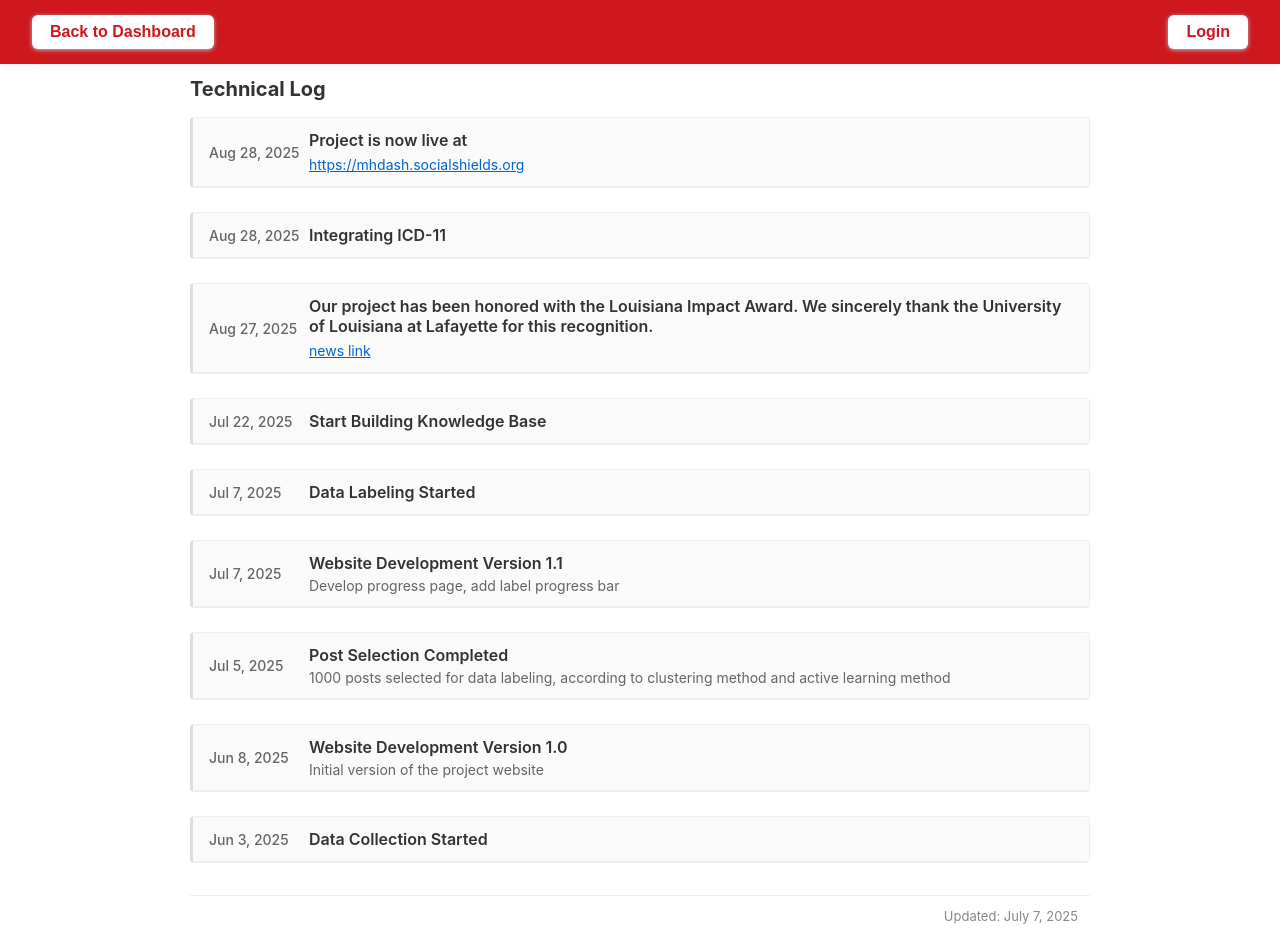
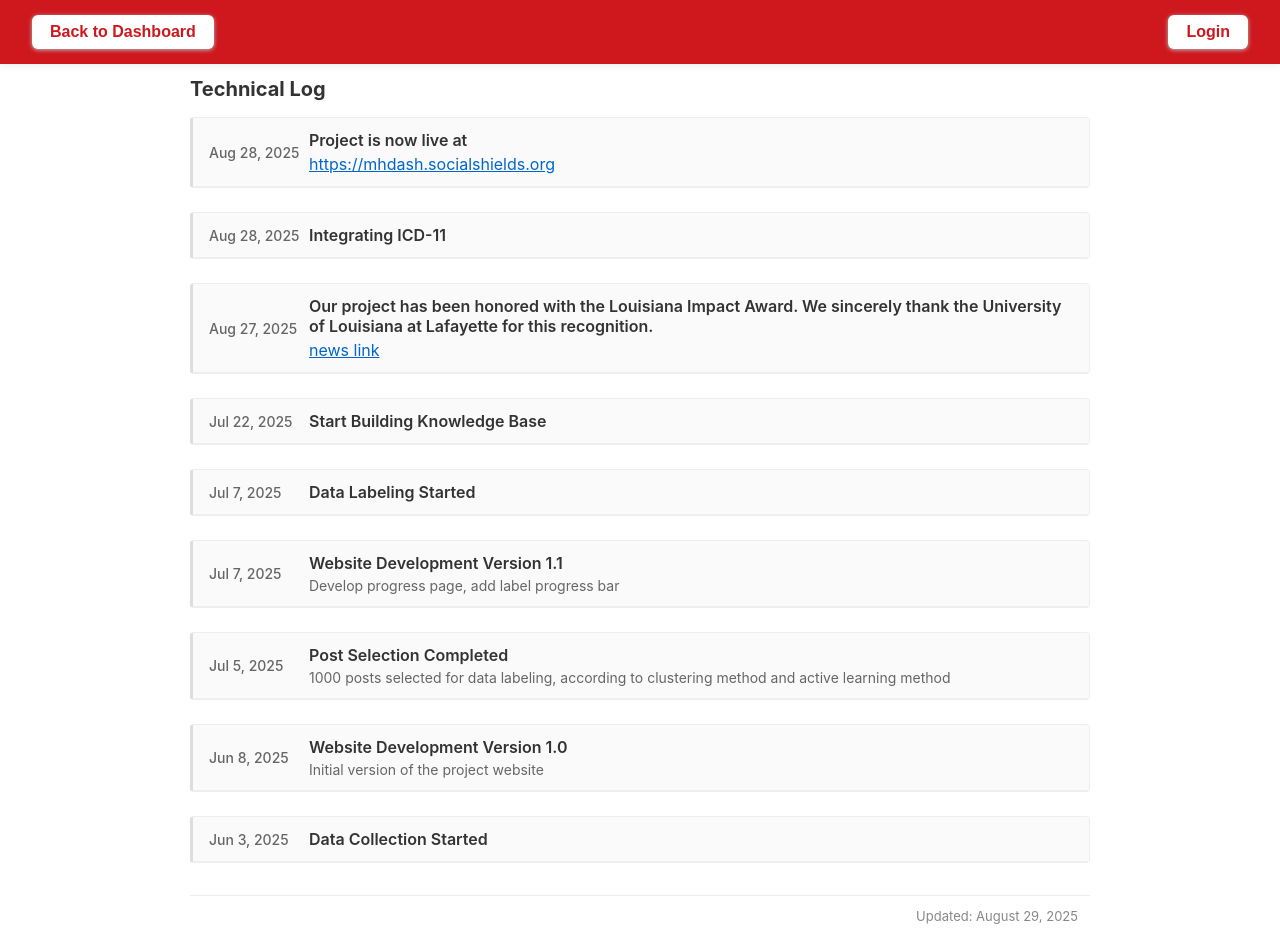
Before and after one commit to ihozh/mental-health-vercel, a Next.js app: page /progress in a window 1280 px wide. Shown: the top 952 px of the page. Built offline with nearby package versions, Linux system fonts and the light colour scheme.

Commit message:
Update progress.js

```diff
--- a/pages/progress.js
+++ b/pages/progress.js
@@ -135,7 +135,7 @@ export default function ProjectProgress() {
                   </h2>
                   {log.link && (
                     <div style={{ marginTop: 4 }}>
-                      <a href={log.link} target="_blank" rel="noopener noreferrer" style={{ color: '#0066cc', textDecoration: 'underline', fontSize: 14 }}>
+                      <a href={log.link} target="_blank" rel="noopener noreferrer" style={{ color: '#0066cc', textDecoration: 'underline', fontSize: 16 }}>
                         {log.linkText || log.link}
                       </a>
                     </div>
@@ -153,7 +153,7 @@ export default function ProjectProgress() {
 
         <div style={{ marginTop: 24, padding: 12, borderTop: '1px solid #eee', textAlign: 'right' }}>
           <p style={{ margin: 0, fontSize: 13, color: '#888' }}>
-            Updated: July 7, 2025
+            Updated: {new Date().toLocaleDateString('en-US', { year: 'numeric', month: 'long', day: 'numeric' })}
           </p>
         </div>
       </main>
```
